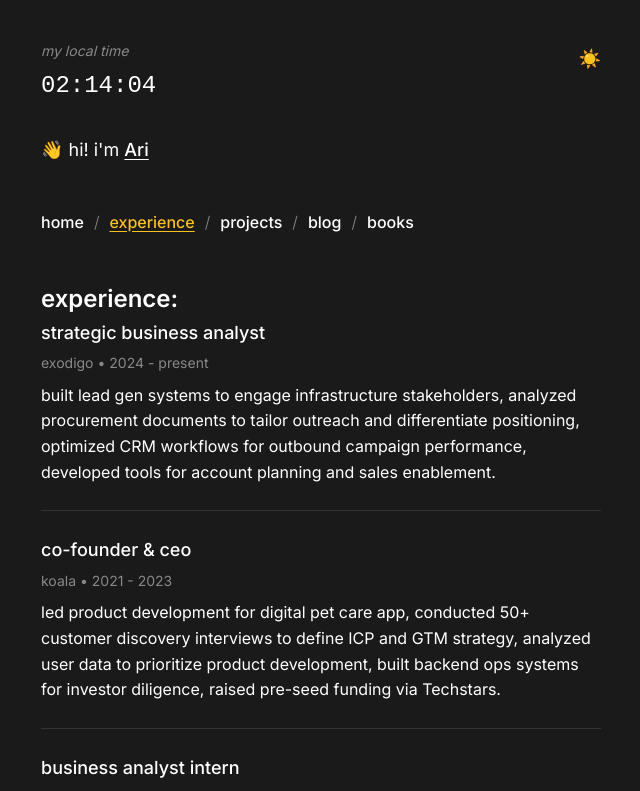
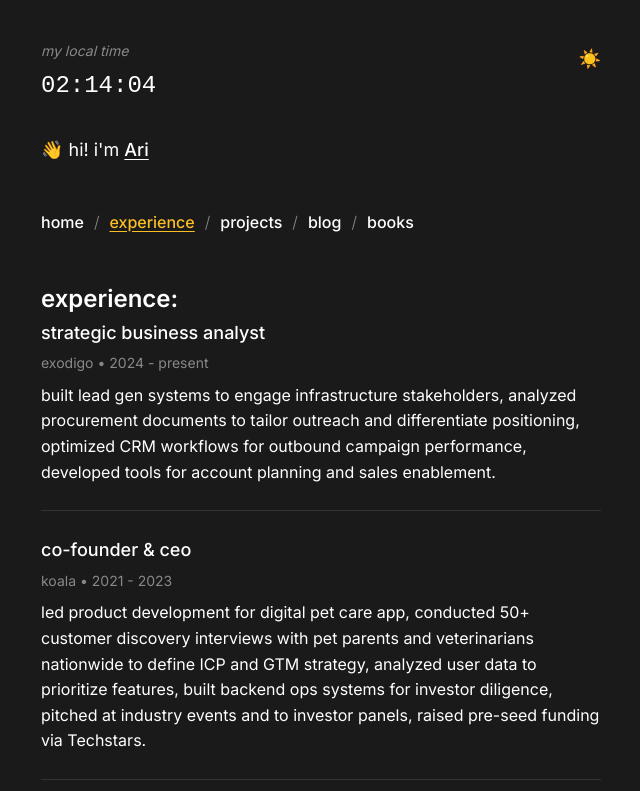
Before and after one commit to ariella-chorn/personal-website, a plain HTML site: page index.html in a window 1280 px wide. Both pictures are taken after a click on the link "experience". Shown: the top 791 px of the page, without its empty margins (319-959 px from the left). Drawn offline with Linux system fonts and the light colour scheme.

Commit message:
Update Koala experience description with more details

```diff
--- a/index.html
+++ b/index.html
@@ -69,7 +69,7 @@
                 <div class="experience-item">
                     <h3>co-founder & ceo</h3>
                     <p class="company">koala • 2021 - 2023</p>
-                    <p>led product development for digital pet care app, conducted 50+ customer discovery interviews to define ICP and GTM strategy, analyzed user data to prioritize product development, built backend ops systems for investor diligence, raised pre-seed funding via Techstars.</p>
+                    <p>led product development for digital pet care app, conducted 50+ customer discovery interviews with pet parents and veterinarians nationwide to define ICP and GTM strategy, analyzed user data to prioritize features, built backend ops systems for investor diligence, pitched at industry events and to investor panels, raised pre-seed funding via Techstars.</p>
                 </div>
                 <div class="experience-item">
                     <h3>business analyst intern</h3>
```
